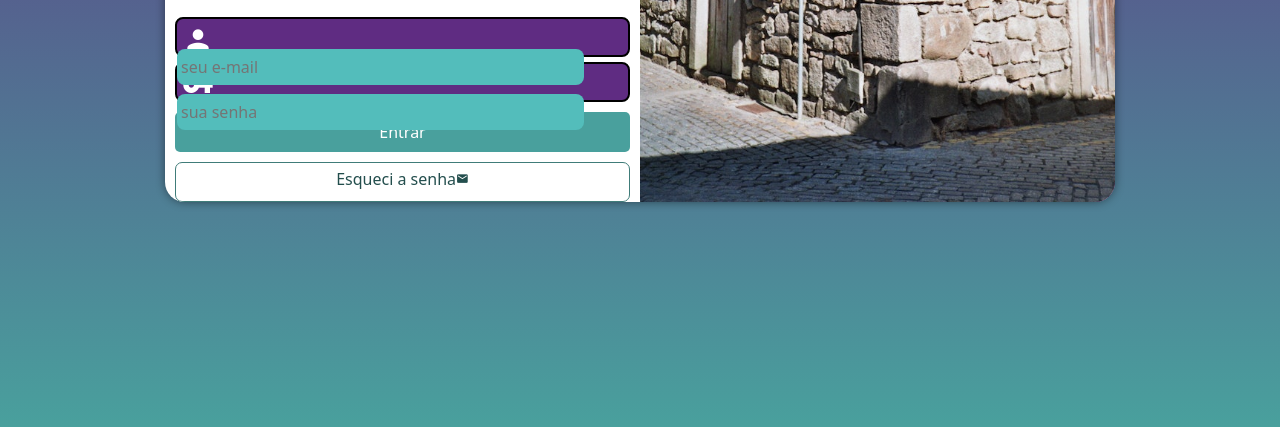
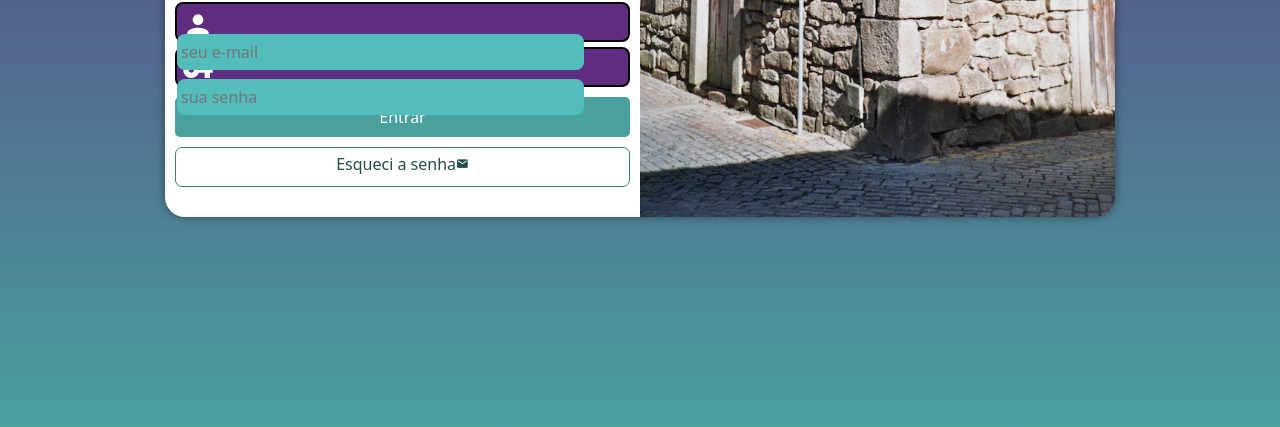
Before and after one commit to DiegoTCanuto/projeto-login, a plain HTML site: page index.html in a window 1280 px wide. Shown: the part 373-800 px from the top of the page. Drawn offline with Linux system fonts and the light colour scheme.

Commit message:
ajustes final de projeto

```diff
--- a/estilos/medi-query.css
+++ b/estilos/medi-query.css
@@ -17,7 +17,7 @@ Grandes telas: acima de 1200px
 
     section#login{
         width: 80vw;
-        height: 280px;
+        height: 300px;
     }
 
     section#login > div#imagem {
@@ -40,7 +40,7 @@ Grandes telas: acima de 1200px
 
     section#login{
         width: 950px;
-        height: 350px;
+        height: 380px;
     }
 
     section#login > div#imagem {
--- a/estilos/style.css
+++ b/estilos/style.css
@@ -33,7 +33,7 @@ section#login {
 
     background-color: white;
     width: 250px;
-    height: 515px;
+    height: 530px;
     border-radius: 20px;
     box-shadow: 0px 0px 10px rgba(0, 0, 0, 0.450);
 
```
